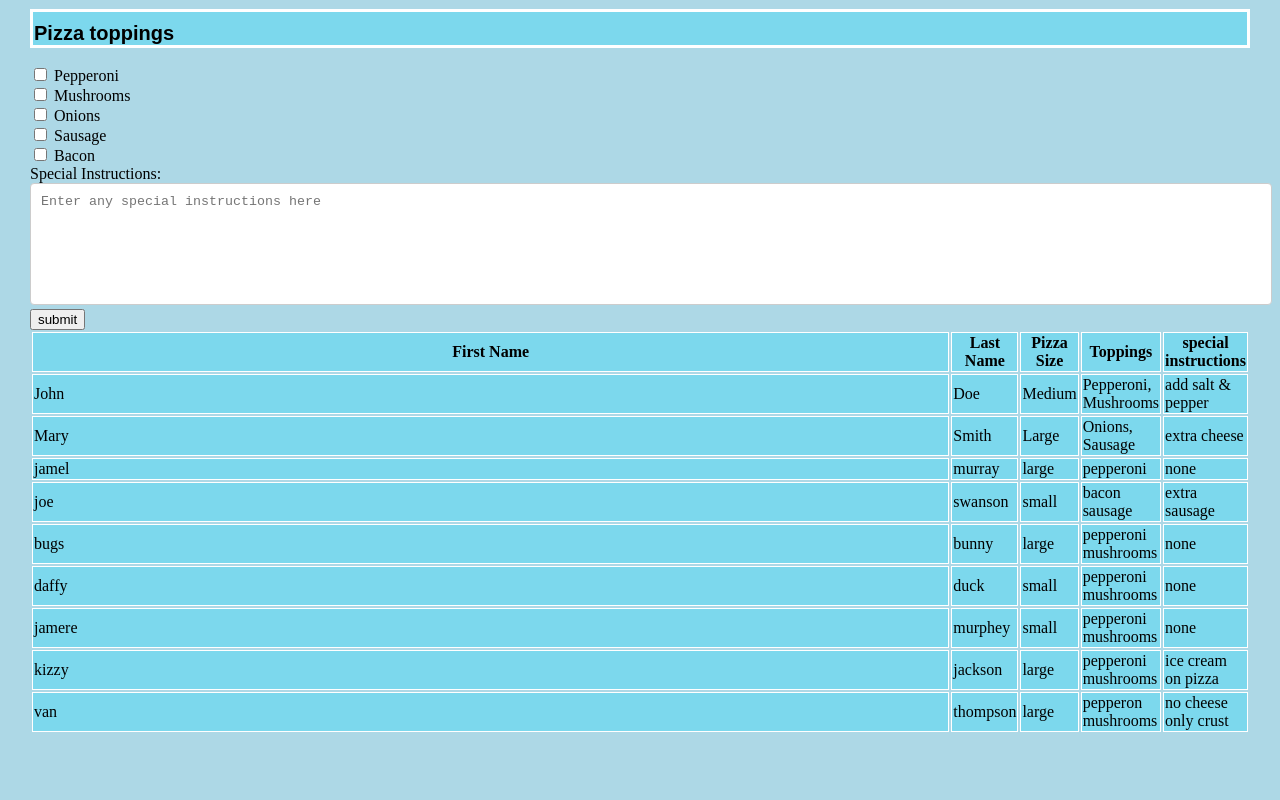
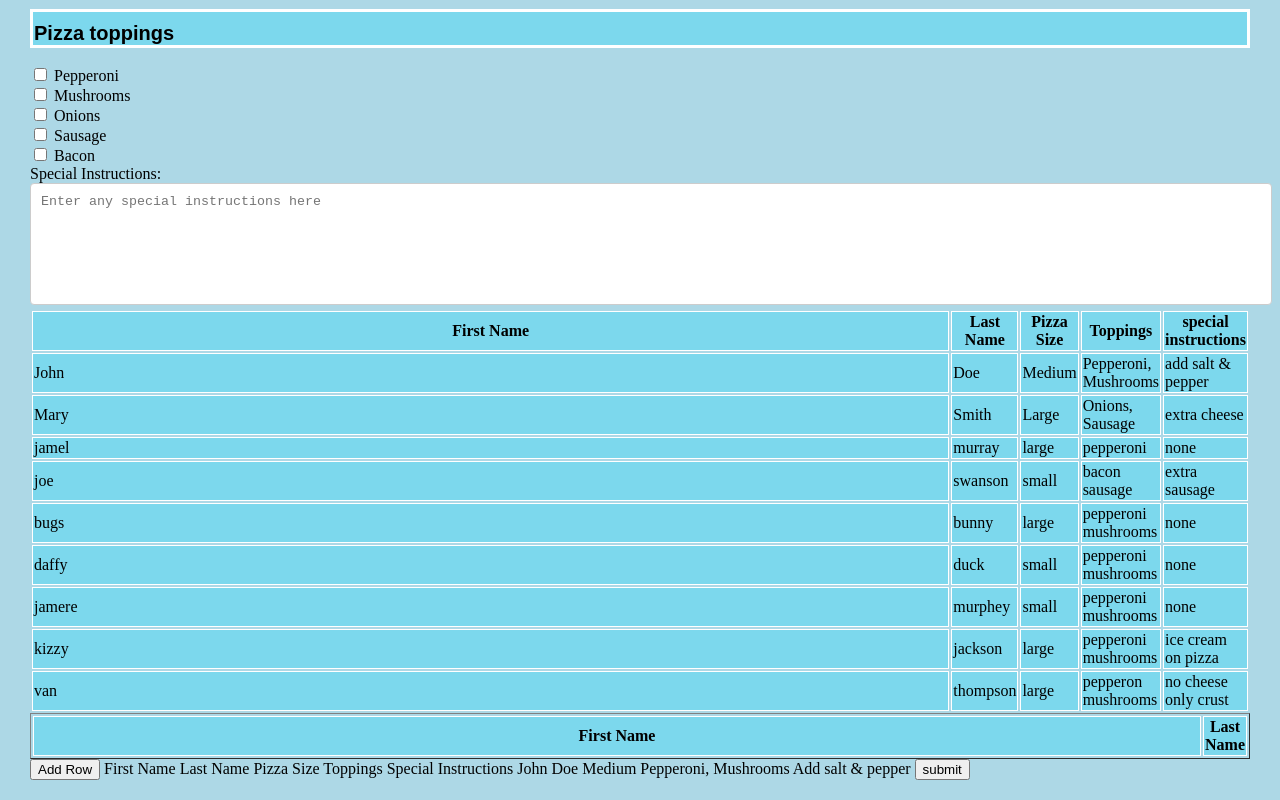
Before and after one commit to theofficialmel/pizza-invoice-form, a plain HTML site: page index.html in a window 1280 px wide. Shown: the part 328-1128 px from the top of the page. Before the commit the page ends 1082 px from the top, so only its background shows below. Drawn offline with Linux system fonts and the light colour scheme.

Commit message:
Add dynamic pizza order table and improve form submission handling

```diff
--- a/index.html
+++ b/index.html
@@ -27,6 +27,8 @@ h1,h2,h4 {
 </head>
 <body style="background-color: lightblue;">
   <script src="script.js" defer></script>
+
+
 
 
     <h1>Icicle Pizza</h1>
@@ -143,6 +145,43 @@ h1,h2,h4 {
             <td>no cheese only crust</td>
         <label for="special-orders">Special Instructions:</label>
         <textarea name="special orders" id="special-orders" placeholder="Enter any special instructions here"></textarea>
+        <table id = "pizza-table" border="1" style="width:100%">
+          <tr>
+            <th name="fname">First Name</th>
+            <th name="lname">Last Name</th>
+
+          </tr>
+        </table>
+        <button type="button" onclick="addRow()">Add Row</button>
+        <script>
+            function addRow() {
+                const table = document.getElementById("pizza-table");
+                const row = table.insertRow(-1);
+                const cell1 = row.insertCell(0);
+                const l2.innerHTML = document.getElementById("lname").value;
+                cell1.textcontent = thompson;
+                cell2.textcontent = jackson;
+                row.insertCell(2).innerHTML = document.getElementById("pizza size").value;
+
+                table.appendChild(row);
+
+
+            }
+        </script>
+            <tr>
+                <th>First Name</th>
+                <th>Last Name</th>
+                <th>Pizza Size</th>
+                <th>Toppings</th>
+                <th>Special Instructions</th>
+            </tr>
+            <tr>
+                <td>John</td>
+                <td>Doe</td>
+                <td>Medium</td>
+                <td>Pepperoni, Mushrooms</td>
+                <td>Add salt & pepper</td>
+            </tr>
 
     </form>
     <input type = "submit" value = "submit">
--- a/script.js
+++ b/script.js
@@ -36,6 +36,3 @@ form.addEventListener("submit", (e) => {
         alert("Order placed successfully!");
     }
 }
-{}
-{}
-{}
```
